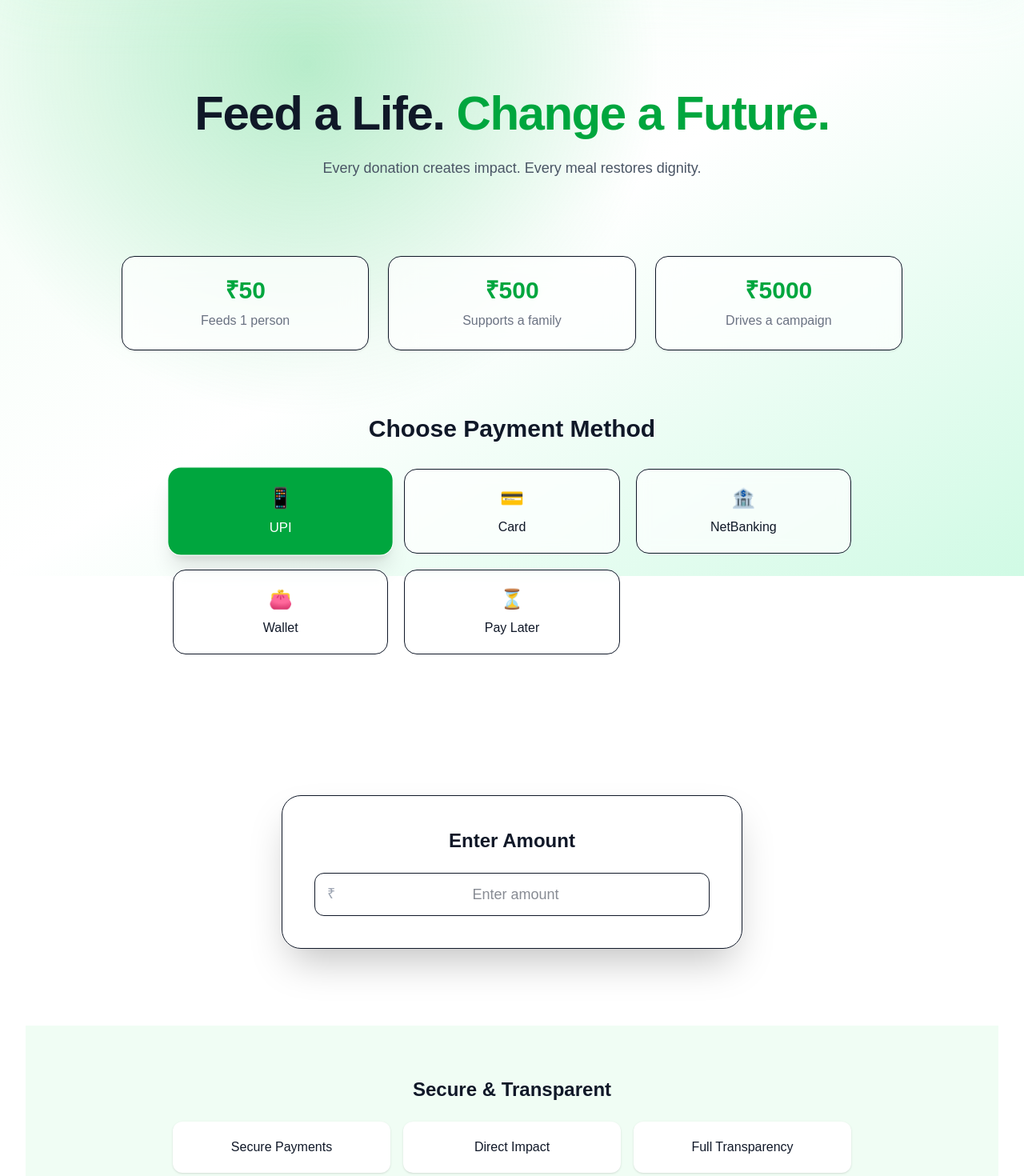
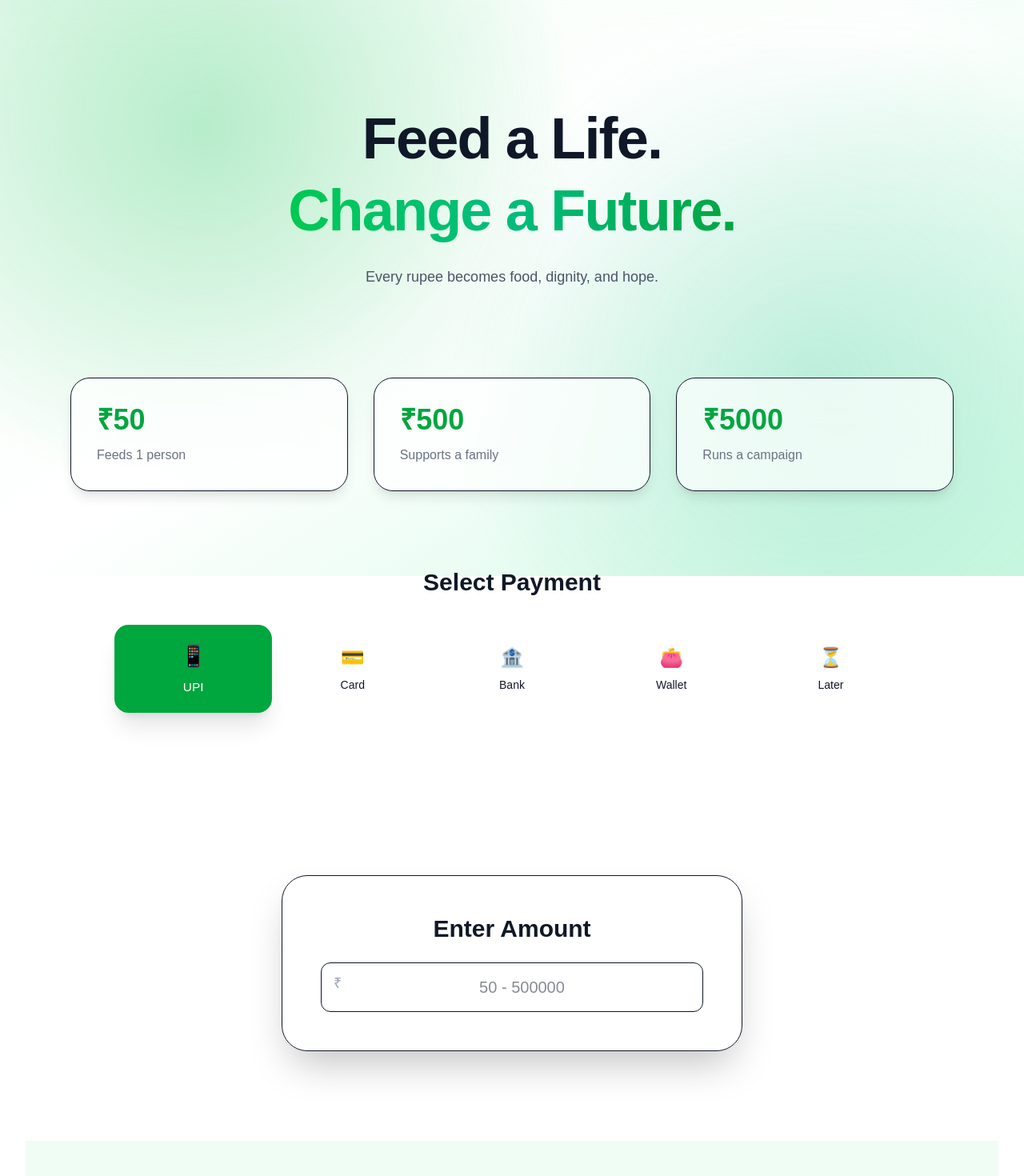
Before and after one commit to itsabhishekme/One-Meal-One-Hope, a Next.js app: page /donate in a window 1280 px wide. Shown: the part 80-1550 px from the top of the page at 80% size. Built offline with nearby package versions, Linux system fonts and the light colour scheme.

Commit message:
Phase 2.2

```diff
--- a/app/donate/page.tsx
+++ b/app/donate/page.tsx
@@ -6,6 +6,9 @@ import Link from "next/link";
 export default function Donate() {
   const upiId = "abhishekkumar900@ybl";
 
+  const MIN_AMOUNT = 50;
+  const MAX_AMOUNT = 500000;
+
   const [amount, setAmount] = useState<string>("");
   const [paymentMethod, setPaymentMethod] = useState<
     "upi" | "card" | "netbanking" | "wallet" | "emi"
@@ -13,21 +16,26 @@ export default function Donate() {
 
   const [copied, setCopied] = useState(false);
 
-  // ✅ Parse amount safely
+  // 💡 Smart parsing
   const parsedAmount = useMemo(() => {
     const num = Number(amount);
-    return !isNaN(num) && num > 0 ? num : 0;
+    if (isNaN(num)) return 0;
+    if (num < MIN_AMOUNT) return num;
+    if (num > MAX_AMOUNT) return MAX_AMOUNT;
+    return num;
   }, [amount]);
 
-  const isValid = parsedAmount > 0;
+  const isValid =
+    parsedAmount >= MIN_AMOUNT && parsedAmount <= MAX_AMOUNT;
 
-  // ✅ UPI URL (single source of truth)
+  const meals = Math.floor(parsedAmount / 50);
+  const peopleImpacted = Math.floor(meals / 3);
+
   const upiUrl = useMemo(() => {
     if (!isValid) return "";
     return `upi://pay?pa=${upiId}&pn=OneMealOneHope&am=${parsedAmount}&cu=INR`;
   }, [parsedAmount, isValid]);
 
-  // ✅ Copy UPI ID
   const copyUpi = () => {
     navigator.clipboard.writeText(upiId);
     setCopied(true);
@@ -37,164 +45,188 @@ export default function Donate() {
   return (
     <main className="relative overflow-hidden text-gray-900">
 
-      {/* 🌈 BACKGROUND */}
+      {/* 🌈 PREMIUM BACKGROUND */}
       <div className="fixed inset-0 -z-10 bg-gradient-to-br from-green-50 via-white to-emerald-100" />
-      <div className="fixed inset-0 -z-10 opacity-30 bg-[radial-gradient(circle_at_30%_20%,#22c55e,transparent_40%)]" />
+      <div className="fixed inset-0 -z-10 opacity-30 bg-[radial-gradient(circle_at_20%_30%,#22c55e,transparent_40%)] animate-pulse" />
+      <div className="fixed inset-0 -z-10 opacity-20 bg-[radial-gradient(circle_at_80%_70%,#10b981,transparent_40%)] animate-pulse" />
 
       {/* HERO */}
-      <section className="py-24 text-center px-6">
-        <h1 className="text-5xl md:text-6xl font-extrabold tracking-tight">
-          Feed a Life. <span className="text-green-600">Change a Future.</span>
+      <section className="py-28 text-center px-6">
+        <h1 className="text-6xl md:text-7xl font-extrabold leading-tight tracking-tight">
+          Feed a Life.
+          <br />
+          <span className="bg-gradient-to-r from-green-500 via-emerald-500 to-green-600 bg-clip-text text-transparent animate-gradient">
+            Change a Future.
+          </span>
         </h1>
 
         <p className="mt-6 max-w-2xl mx-auto text-gray-600 text-lg">
-          Every donation creates impact. Every meal restores dignity.
+          Every rupee becomes food, dignity, and hope.
         </p>
       </section>
 
-      {/* 💰 PRESET AMOUNTS */}
-      <section className="max-w-5xl mx-auto grid md:grid-cols-3 gap-6 px-6">
+      {/* 💰 PRESET */}
+      <section className="max-w-6xl mx-auto grid md:grid-cols-3 gap-8 px-6">
         {[50, 500, 5000].map((amt) => (
           <div
             key={amt}
             onClick={() => setAmount(String(amt))}
-            className="cursor-pointer bg-white/70 backdrop-blur-lg p-6 rounded-2xl shadow hover:scale-105 transition text-center border hover:border-green-400"
+            className="group cursor-pointer bg-white/70 backdrop-blur-xl p-8 rounded-3xl shadow-lg hover:shadow-2xl border hover:border-green-400 transition-all hover:-translate-y-3"
           >
-            <h3 className="text-3xl font-bold text-green-600">₹{amt}</h3>
-            <p className="text-gray-500 mt-2">
+            <h3 className="text-4xl font-bold text-green-600 group-hover:scale-110 transition">
+              ₹{amt}
+            </h3>
+            <p className="text-gray-500 mt-3">
               {amt === 50 && "Feeds 1 person"}
               {amt === 500 && "Supports a family"}
-              {amt === 5000 && "Drives a campaign"}
+              {amt === 5000 && "Runs a campaign"}
             </p>
           </div>
         ))}
       </section>
 
-      {/* 💳 PAYMENT METHODS */}
-      <section className="py-20 text-center">
-        <h2 className="text-3xl font-bold">Choose Payment Method</h2>
+      {/* 💳 METHODS */}
+      <section className="py-24 text-center">
+        <h2 className="text-3xl font-bold">Select Payment</h2>
 
-        <div className="mt-8 grid grid-cols-2 md:grid-cols-3 gap-5 max-w-4xl mx-auto px-6">
+        <div className="mt-10 grid grid-cols-2 md:grid-cols-5 gap-5 max-w-5xl mx-auto px-6">
           {[
             { id: "upi", label: "UPI", icon: "📱" },
             { id: "card", label: "Card", icon: "💳" },
-            { id: "netbanking", label: "NetBanking", icon: "🏦" },
+            { id: "netbanking", label: "Bank", icon: "🏦" },
             { id: "wallet", label: "Wallet", icon: "👛" },
-            { id: "emi", label: "Pay Later", icon: "⏳" },
+            { id: "emi", label: "Later", icon: "⏳" },
           ].map((method) => (
             <button
               key={method.id}
               onClick={() => setPaymentMethod(method.id as any)}
-              className={`p-5 rounded-2xl border transition-all duration-300 ${
+              className={`p-5 rounded-2xl transition-all duration-300 ${
                 paymentMethod === method.id
-                  ? "bg-green-600 text-white shadow-xl scale-105"
-                  : "bg-white/70 backdrop-blur hover:shadow"
+                  ? "bg-green-600 text-white shadow-xl scale-110"
+                  : "bg-white/70 backdrop-blur hover:shadow-lg"
               }`}
             >
               <div className="text-2xl">{method.icon}</div>
-              <p className="mt-2 font-medium">{method.label}</p>
+              <p className="mt-2 text-sm">{method.label}</p>
             </button>
           ))}
         </div>
       </section>
 
-      {/* 💳 DONATION BOX */}
-      <section className="py-24 px-6">
-        <div className="max-w-xl mx-auto bg-white/80 backdrop-blur-lg p-10 rounded-3xl shadow-2xl text-center border">
+      {/* 💎 CARD */}
+      <section className="py-28 px-6">
+        <div className="max-w-xl mx-auto bg-white/70 backdrop-blur-2xl p-12 rounded-[2rem] shadow-2xl border text-center">
 
-          <h2 className="text-2xl font-bold">Enter Amount</h2>
+          <h2 className="text-3xl font-bold mb-6">Enter Amount</h2>
 
           {/* INPUT */}
-          <div className="mt-6 relative">
+          <div className="relative mt-6">
             <span className="absolute left-4 top-3 text-gray-400 text-lg">₹</span>
             <input
               type="number"
-              placeholder="Enter amount"
+              placeholder="50 - 500000"
               value={amount}
-              onChange={(e) => setAmount(e.target.value)}
-              className="w-full pl-10 pr-4 py-3 border rounded-xl text-center text-lg focus:ring-2 focus:ring-green-500 outline-none"
+              min={MIN_AMOUNT}
+              max={MAX_AMOUNT}
+              onChange={(e) => {
+                let value = e.target.value;
+
+                if (Number(value) < 0) value = "";
+                if (Number(value) > MAX_AMOUNT)
+                  value = String(MAX_AMOUNT);
+
+                setAmount(value);
+              }}
+              onBlur={() => {
+                if (!amount) return;
+                let num = Number(amount);
+                if (num < MIN_AMOUNT) setAmount(String(MIN_AMOUNT));
+                if (num > MAX_AMOUNT) setAmount(String(MAX_AMOUNT));
+              }}
+              className="w-full pl-10 py-4 rounded-xl text-center text-xl border focus:ring-2 focus:ring-green-500 outline-none shadow-inner"
             />
           </div>
 
-          {/* Validation */}
+          {/* VALIDATION */}
           {amount && !isValid && (
-            <p className="text-red-500 text-sm mt-3">
-              Enter valid amount
+            <p className="text-red-500 mt-3 animate-pulse">
+              Amount must be ₹50 – ₹500000
             </p>
           )}
 
-          {/* Impact */}
+          {/* IMPACT */}
           {isValid && (
-            <p className="mt-4 text-green-600 font-medium text-lg">
-              💚 ₹{parsedAmount} = {Math.floor(parsedAmount / 50)} meals
-            </p>
+            <div className="mt-6 space-y-2">
+              <p className="text-green-600 text-xl font-semibold">
+                💚 {meals} meals created
+              </p>
+              <p className="text-gray-500 text-sm">
+                👨‍👩‍👧 Helps ~ {peopleImpacted} people
+              </p>
+            </div>
           )}
 
-          {/* Progress */}
+          {/* PROGRESS */}
           {isValid && (
-            <div className="mt-4 w-full bg-gray-200 h-2 rounded-full overflow-hidden">
+            <div className="mt-4 h-3 bg-gray-200 rounded-full overflow-hidden">
               <div
-                className="bg-green-500 h-2 transition-all duration-700"
-                style={{ width: `${Math.min(parsedAmount / 50, 100)}%` }}
+                className="h-3 bg-gradient-to-r from-green-500 to-emerald-600 transition-all duration-700"
+                style={{
+                  width: `${Math.min(parsedAmount / 50, 100)}%`,
+                }}
               />
             </div>
           )}
 
-          {/* ✅ UPI QR */}
+          {/* QR */}
           {paymentMethod === "upi" && isValid && (
             <div className="mt-10">
 
-              <p className="font-semibold text-lg">
-                Scan & Pay ₹{parsedAmount}
+              <p className="font-semibold text-lg mb-4">
+                Scan to Pay ₹{parsedAmount}
               </p>
 
-              <div className="mt-6 flex justify-center">
-                <div className="p-6 bg-white rounded-3xl shadow-xl border hover:shadow-2xl transition">
+              <div className="flex justify-center">
+                <div className="p-6 bg-white rounded-3xl shadow-xl hover:scale-105 transition">
                   <img
-                    src={`https://api.qrserver.com/v1/create-qr-code/?size=280x280&data=${encodeURIComponent(
+                    src={`https://api.qrserver.com/v1/create-qr-code/?size=300x300&data=${encodeURIComponent(
                       upiUrl
                     )}`}
                     alt="QR"
-                    className="rounded-xl"
                   />
                 </div>
               </div>
 
-              {/* UPI + Copy */}
-              <div className="mt-4 flex items-center justify-center gap-3">
+              <div className="mt-4 flex justify-center gap-3">
                 <p className="text-sm text-gray-600">{upiId}</p>
                 <button
                   onClick={copyUpi}
-                  className="px-3 py-1 text-xs bg-gray-200 rounded-lg hover:bg-gray-300"
+                  className="text-xs px-3 py-1 bg-gray-200 rounded-lg hover:bg-gray-300"
                 >
                   {copied ? "Copied!" : "Copy"}
                 </button>
               </div>
-
             </div>
           )}
 
-          {/* OTHER METHODS */}
+          {/* OTHER */}
           {paymentMethod !== "upi" && (
-            <div className="mt-6 bg-gray-100 p-6 rounded-xl">
-              <p className="text-gray-600">
-                {paymentMethod.toUpperCase()} coming soon 🚀
-              </p>
+            <div className="mt-6 text-gray-500">
+              {paymentMethod.toUpperCase()} coming soon 🚀
             </div>
           )}
-
         </div>
       </section>
 
       {/* TRUST */}
-      <section className="py-16 bg-green-50 text-center">
+      <section className="py-20 text-center bg-green-50">
         <h2 className="text-2xl font-bold">Secure & Transparent</h2>
 
-        <div className="mt-6 grid md:grid-cols-3 gap-4 max-w-4xl mx-auto px-6">
-          {["Secure Payments", "Direct Impact", "Full Transparency"].map((t) => (
+        <div className="mt-8 grid md:grid-cols-3 gap-6 max-w-5xl mx-auto px-6">
+          {["Secure Payments", "Direct Impact", "Transparency"].map((t) => (
             <div
               key={t}
-              className="bg-white p-5 rounded-xl shadow hover:scale-105 transition"
+              className="bg-white p-6 rounded-xl shadow hover:scale-105 transition"
             >
               {t}
             </div>
@@ -208,12 +240,11 @@ export default function Donate() {
 
         <Link
           href="/campaigns"
-          className="mt-6 inline-block px-10 py-3 bg-green-600 text-white rounded-full shadow-lg hover:scale-105 transition"
+          className="mt-6 inline-block px-10 py-4 bg-gradient-to-r from-green-500 to-emerald-600 text-white rounded-full shadow-lg hover:scale-105 transition"
         >
           Explore Campaigns
         </Link>
       </section>
-
     </main>
   );
 }
```
